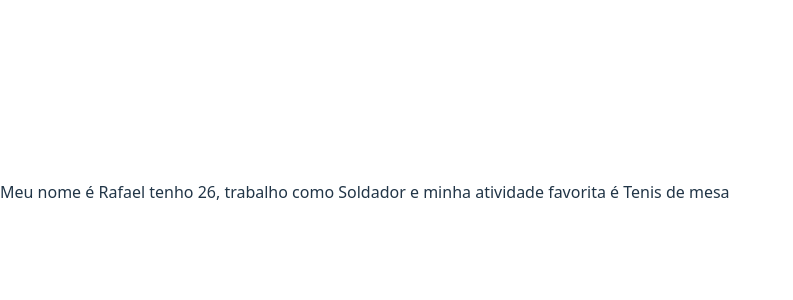
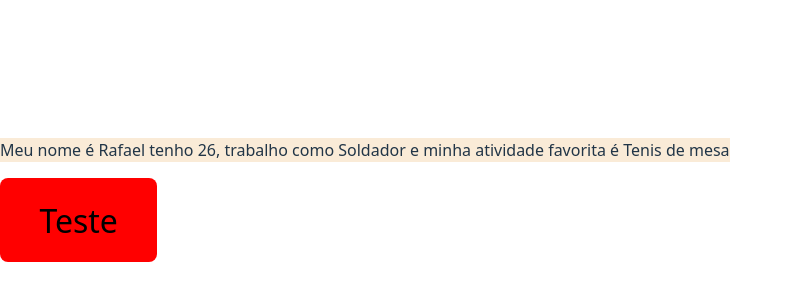
Before and after one commit to RafaelMoreira-Fatec/manutencaoJS, a React (Vite) app in the folder react/manutencaor-react/: page / in a window 1280 px wide. Shown: the part 208-508 px from the top of the page, without its empty margins (0-793 px from the left). Built offline with nearby package versions, Linux system fonts and the light colour scheme.

Commit message:
relambrando react  - atributos

```diff
--- a/react/manutencaor-react/src/App.css
+++ b/react/manutencaor-react/src/App.css
@@ -0,0 +1,3 @@
+.myClass {
+    background-color: antiquewhite;
+}
--- a/react/manutencaor-react/src/App.jsx
+++ b/react/manutencaor-react/src/App.jsx
@@ -41,9 +41,31 @@ function Pessoa() {
     hobbie: "Tenis de mesa"
   }
 
+  const background = "myClass";
+
+  const mystyles = {
+    backgroundColor: 'red',
+    fontSize: '2em'
+  }
+
+  const testeBtn = () => {
+    alert('Olá')
+  }
+
+
   return (
+
+
    <>
+   {/* <p className='myClass'> */}
+   <p className={ background}>
+
     Meu nome é {pessoa.nome} tenho {pessoa.idade}, trabalho como {pessoa.trabalho} e minha atividade favorita é {pessoa.hobbie}
+   </p>
+
+   <button onClick={testeBtn} style={mystyles}>
+    Teste
+   </button>
     </>
   )
 }
```
